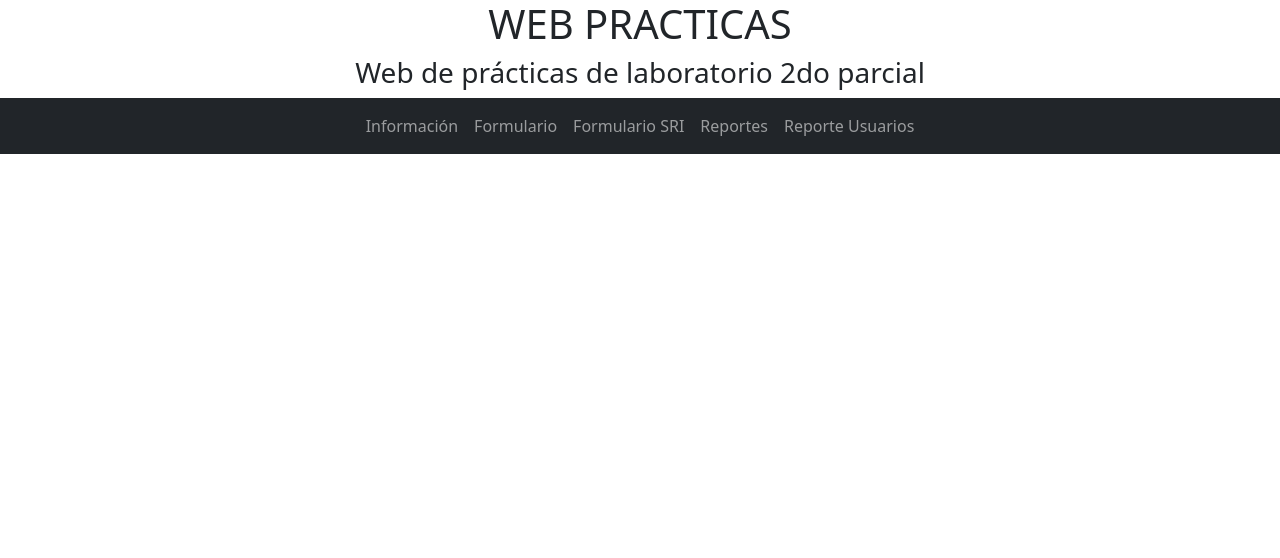
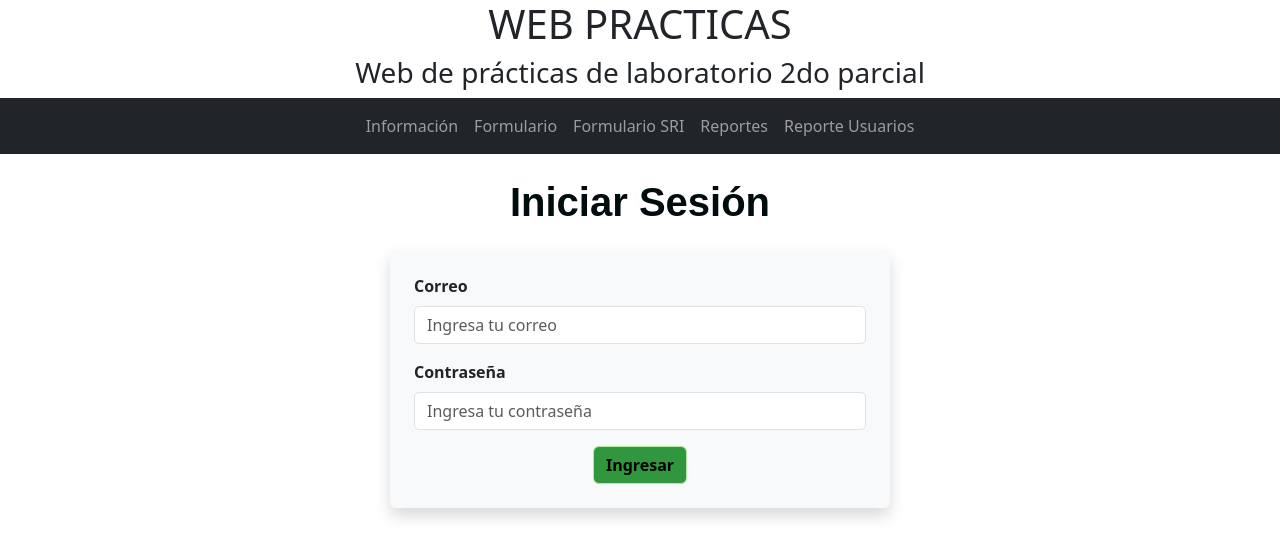
Before and after one commit to klvallejo1/Calculadora_Gastos, an Angular app: page /login in a window 1280 px wide. Before the commit this address led to /. Shown: the top 558 px of the page. Built offline with nearby package versions, Linux system fonts and the light colour scheme.

Commit message:
Login y register creados y funcionando

```diff
--- a/src/app/app-routing.module.ts
+++ b/src/app/app-routing.module.ts
@@ -5,13 +5,17 @@ import { FormularioComponent } from './formulario/formulario.component';
 import { Formulario2Component } from './formulario2/formulario2.component';
 import { ReporteComponent } from './reporte/reporte.component';
 import { ReporteUsuarioComponent } from './reporte-usuario/reporte-usuario.component';
+import { RegisterComponent } from './register/register.component';
+import { LoginComponent } from './login/login.component';
 
 const routes: Routes = [
   { path: 'informacion', component: InformacionComponent},
   { path: 'formulario2', component: FormularioComponent},
   { path: 'formulario', component: Formulario2Component},
   { path: 'reportes', component: ReporteComponent},
-  { path: 'reporte_user', component: ReporteUsuarioComponent}
+  { path: 'reporte_user', component: ReporteUsuarioComponent},
+  { path: 'register', component: RegisterComponent},
+  { path: 'login', component: LoginComponent}
 ];
 
 @NgModule({
--- a/src/app/login/login.component.css
+++ b/src/app/login/login.component.css
@@ -0,0 +1,36 @@
+.container {
+    max-width: 500px;
+}
+
+h1 {
+    font-family: 'Arial', sans-serif;
+    font-weight: bold;
+    color: #000c0e;
+}
+
+form {
+    background-color: #f8f9fa;
+    border-radius: 10px;
+    padding: 20px;
+    box-shadow: 0 4px 8px rgba(0, 0, 0, 0.2);
+}
+
+.form-label {
+    font-weight: bold;
+}
+
+.form-control {
+    border-radius: 5px;
+    margin-bottom: 15px;
+}
+
+.btn-info {
+    background-color: #31973f;
+    border-color: #b5e7a1;
+    font-weight: bold;
+}
+
+.btn-info:hover {
+    background-color: #70f181;
+    border-color: #b5e7a1;
+}
--- a/src/app/login/login.component.html
+++ b/src/app/login/login.component.html
@@ -1 +1,15 @@
-<p>login works!</p>
+<h1 class="container text-center my-4">Iniciar Sesión</h1>
+
+<form [formGroup]="formulario" (ngSubmit)="onSubmit()" class="container bg-light p-4 rounded shadow">
+    <div class="mb-3">
+        <label class="form-label">Correo</label>
+        <input type="email" class="form-control" formControlName="email" placeholder="Ingresa tu correo">
+    </div>
+    <div class="mb-3">
+        <label class="form-label">Contraseña</label>
+        <input type="password" class="form-control" formControlName="password" placeholder="Ingresa tu contraseña">
+    </div>
+    <div class="text-center">
+        <input type="submit" value="Ingresar" class="btn btn-info">
+    </div>
+</form>
--- a/src/app/login/login.component.ts
+++ b/src/app/login/login.component.ts
@@ -1,4 +1,7 @@
-import { Component } from '@angular/core';
+import { Component, inject } from '@angular/core';
+import { FormControl, FormGroup } from '@angular/forms';
+import { UserService } from '../user.service';
+import { UsersService } from '../users.service';
 
 @Component({
   selector: 'app-login',
@@ -7,4 +10,19 @@ import { Component } from '@angular/core';
 })
 export class LoginComponent {
 
+  formulario: FormGroup;
+  usersService = inject(UsersService);
+
+  constructor(){
+    this.formulario = new FormGroup({
+      email: new FormControl(),
+      password: new FormControl()
+    })
+  }
+
+  async onSubmit(){
+    const response = await this.usersService.login(this.formulario.value);
+    console.log(response);
+  }
+
 }
--- a/src/app/register/register.component.css
+++ b/src/app/register/register.component.css
@@ -0,0 +1,38 @@
+.container {
+    max-width: 500px;
+}
+
+h1 {
+    font-family: 'Arial', sans-serif;
+    font-weight: bold;
+    color: #000405;
+    /* Bootstrap info color */
+}
+
+form {
+    background-color: #f8f9fa;
+    /* Bootstrap light color */
+    border-radius: 10px;
+    padding: 20px;
+    box-shadow: 0 4px 8px rgba(0, 0, 0, 0.1);
+}
+
+.form-label {
+    font-weight: bold;
+}
+
+.form-control {
+    border-radius: 5px;
+    margin-bottom: 15px;
+}
+
+.btn-info {
+    background-color: #ca851e;
+    border-color: #f1bd5b;
+    font-weight: bold;
+}
+
+.btn-info:hover {
+    background-color: #f3cc93;
+    border-color: #f1bd5b;
+}
--- a/src/app/register/register.component.html
+++ b/src/app/register/register.component.html
@@ -0,0 +1,19 @@
+<h1 class="container text-center my-4">REGÍSTRATE!</h1>
+
+<form [formGroup]="formulario" (ngSubmit)="onSubmit()" class="container bg-light p-4 rounded shadow">
+    <div class="mb-3">
+        <label class="form-label">Username</label>
+        <input type="text" class="form-control" formControlName="username" placeholder="Ingresa tu nombre de usuario">
+    </div>
+    <div class="mb-3">
+        <label class="form-label">Correo</label>
+        <input type="email" class="form-control" formControlName="email" placeholder="Ingresa tu correo">
+    </div>
+    <div class="mb-3">
+        <label class="form-label">Contraseña</label>
+        <input type="password" class="form-control" formControlName="password" placeholder="Ingresa tu contraseña">
+    </div>
+    <div class="text-center">
+        <input type="submit" value="Enviar" class="btn btn-info">
+    </div>
+</form>
--- a/src/app/register/register.component.ts
+++ b/src/app/register/register.component.ts
@@ -1,4 +1,6 @@
-import { Component } from '@angular/core';
+import { Component, inject } from '@angular/core';
+import { FormControl, FormGroup } from '@angular/forms';
+import { UsersService } from '../users.service';
 
 @Component({
   selector: 'app-register',
@@ -7,4 +9,21 @@ import { Component } from '@angular/core';
 })
 export class RegisterComponent {
 
+  formulario: FormGroup;
+  usersService = inject(UsersService);
+
+  constructor(){
+    this.formulario = new FormGroup({
+      username: new FormControl(),
+      email: new FormControl(),
+      password: new FormControl()
+    })
+  }
+
+  async onSubmit(){
+    const response= await this.usersService.register(this.formulario.value);
+    console.log(response);
+
+  }
+
 }
--- a/src/app/users.service.ts
+++ b/src/app/users.service.ts
@@ -1,9 +1,28 @@
-import { Injectable } from '@angular/core';
+import { HttpClient } from '@angular/common/http';
+import { Injectable, inject } from '@angular/core';
+import { firstValueFrom } from 'rxjs';
 
 @Injectable({
   providedIn: 'root'
 })
 export class UsersService {
 
-  constructor() { }
+  private httpClient= inject(HttpClient);
+  private baseUrl: string;
+
+  constructor() {
+    this.baseUrl= 'http://localhost:3000/api-user';
+  }
+
+  register(formValue: any){
+    return firstValueFrom(
+      this.httpClient.post<any>(`${this.baseUrl}/register`, formValue)
+    )
+  }
+
+  login(formValue: any){
+    return firstValueFrom(
+      this.httpClient.post<any>(`${this.baseUrl}/login`, formValue)
+    )
+  }
 }
```
